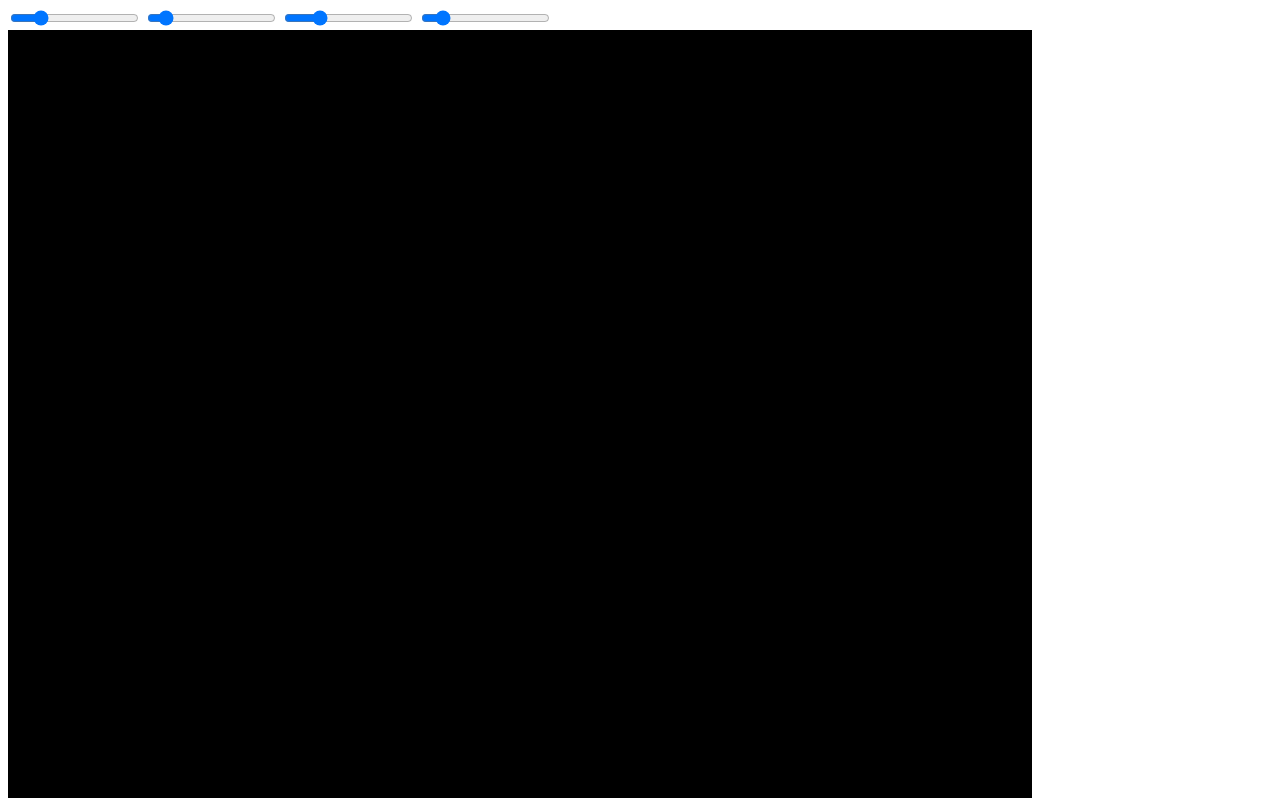
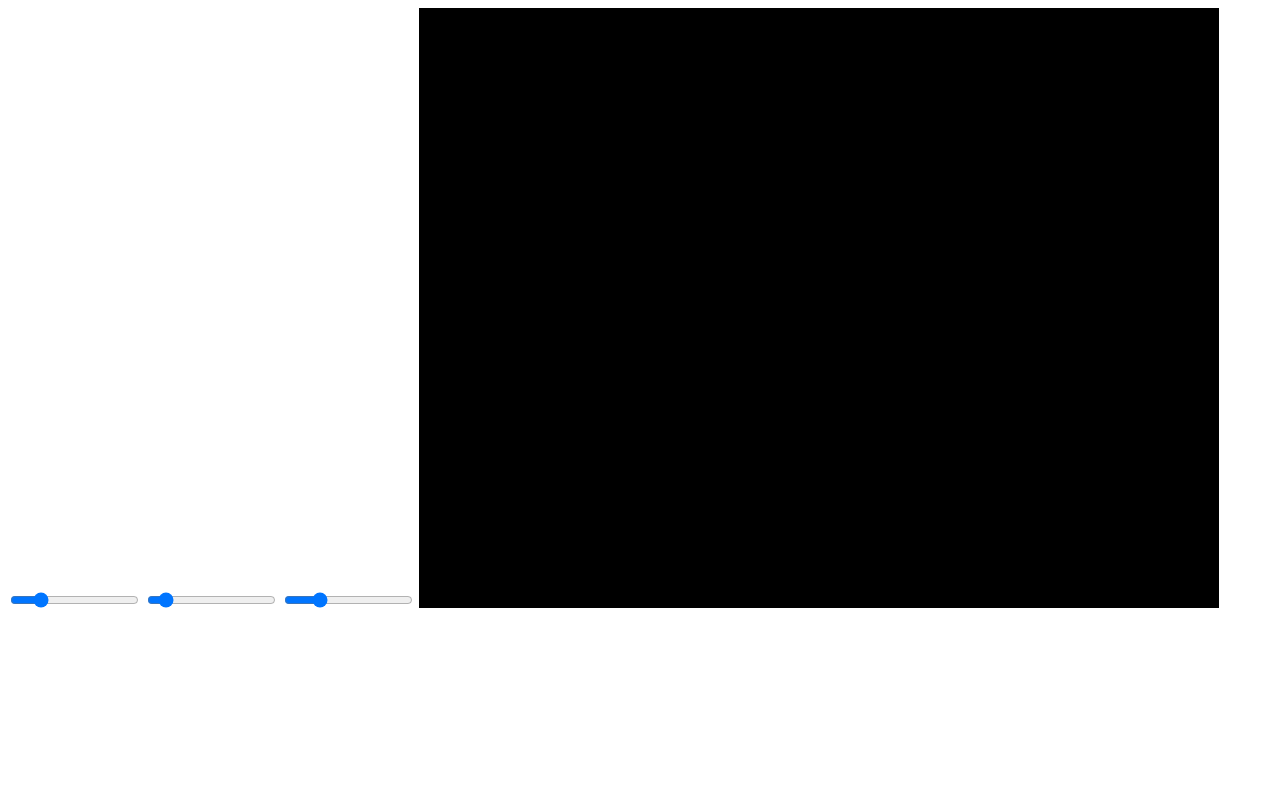
Before and after one commit to imgntn/ysoSRS, a plain HTML site: page index.html in a window 1280 px wide. Drawn offline with Linux system fonts and the light colour scheme; animation ran at ten frames a second.

Commit message:
updatessss

```diff
--- a/index.html
+++ b/index.html
@@ -7,21 +7,23 @@
     <script src="effects/seriously.hue-saturation.js"></script>
     <script src="effects/seriously.ripple.js"></script>
 <script src="html5slider.js"></script>
-<video style="display:none"id ="myvideo" width="1024"  height="768" src="video.webm"  autoplay>
+<video style="display:none" id ="myvideo" width="800"  height="600" src="video.webm" autoplay >
 </video>
+
+
 
 <input type="range" id="vignette-range" min="0" max="20" step="0.0001" value="4"/>
 <input type="range" id="hue-range" min="0" max="1" step="0.0001" value="0.1"/>
-<input type="range" id="distortion-range" min="0" max="20" step="0.0001" value="5"/>
-<input type="range" id="wave-range" min="0" max="40" step="0.0001" value="5"/>
+<input type="range" id="distortionwave-range" min="0" max="20" step="0.0001" value="5"/>
 
-<canvas id="canvas" width="1024" height="768"></canvas>
+<canvas id="canvas" width="800" height="600"></canvas>
 
 <script>
 
 var seriously = new Seriously(),
-    video = seriously.source('#myvideo'), // get video element by CSS selector
-    target = seriously.target('#canvas'), // output canvas
+
+    video = seriously.source('#myvideo'); // get video element by CSS selector
+    target = seriously.target('#canvas'); // output canvas
     vignette = seriously.effect('vignette');
         hueSaturation = seriously.effect('hue-saturation');
         ripple = seriously.effect('ripple');
@@ -34,8 +36,16 @@ target.source = ripple;
 seriously.go();
 hueSaturation.hue = '#hue-range';
 vignette.amount = '#vignette-range';
-ripple.distortion = '#distortion-range';
-ripple.wave = '#wave-range';
+ripple.distortion = '#distortionwave-range';
+ripple.wave = '#distortionwave-range';
+
+count = 0;
+//program some effects if you want -- setInterval(function(){count++;setColor(count*10);moveRipples(count);zoomToLevel(count/10)},100);
+
+
+function zoomToLevel(amount){vignette.amount=amount;return vignette.amount}
+function setColor(amount){hueSaturation.hue=amount/1000;return hueSaturation.hue}
+function moveRipples(amount){ripple.distortion=amount/10;ripple.wave=amount/10}
 </script>
 </body>
 </html>
```
